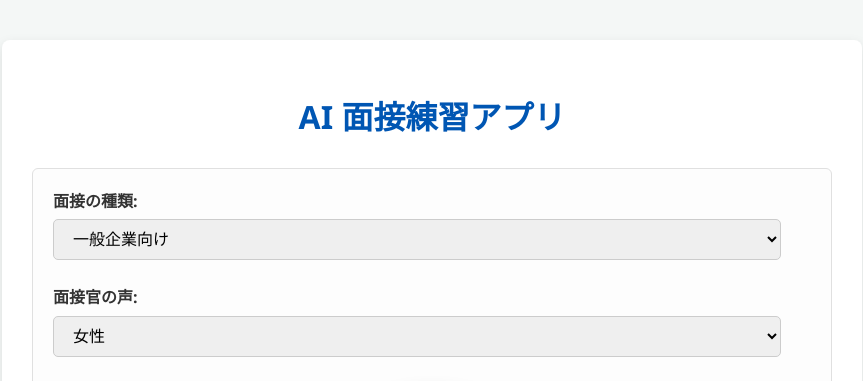
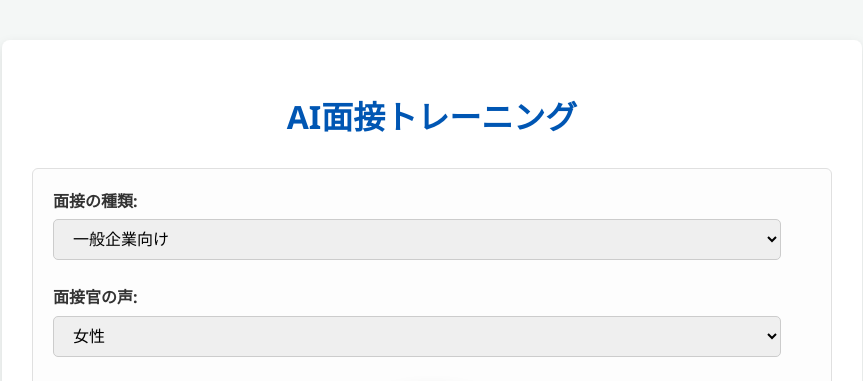
Before and after one commit to hyoudou-hirokazu/ai-mensetu, a Flask app: page / in a window 1280 px wide. Shown: the top 381 px of the page, without its empty margins (208-1071 px from the left). Run offline with Flask 3, Linux system fonts and the light colour scheme; parts of the project's set-up code (start-up, migrations or seed data) failed here and were passed over.

Commit message:
タイトルと見出しを「AI面接練習アプリ」から「AI面接トレーニング」に変更

```diff
--- a/templates/index.html
+++ b/templates/index.html
@@ -3,12 +3,12 @@
 <head>
     <meta charset="UTF-8">
     <meta name="viewport" content="width=device-width, initial-scale=1.0">
-    <title>AI 面接練習アプリ</title>
+    <title>AI面接トレーニング</title>
     <link rel="stylesheet" href="{{ url_for('static', filename='style.css') }}">
 </head>
 <body>
     <div class="container">
-        <h1>AI 面接練習アプリ</h1>
+        <h1>AI面接トレーニング</h1>
 
         <div class="settings">
             <label for="interview-type">面接の種類:</label>
```
